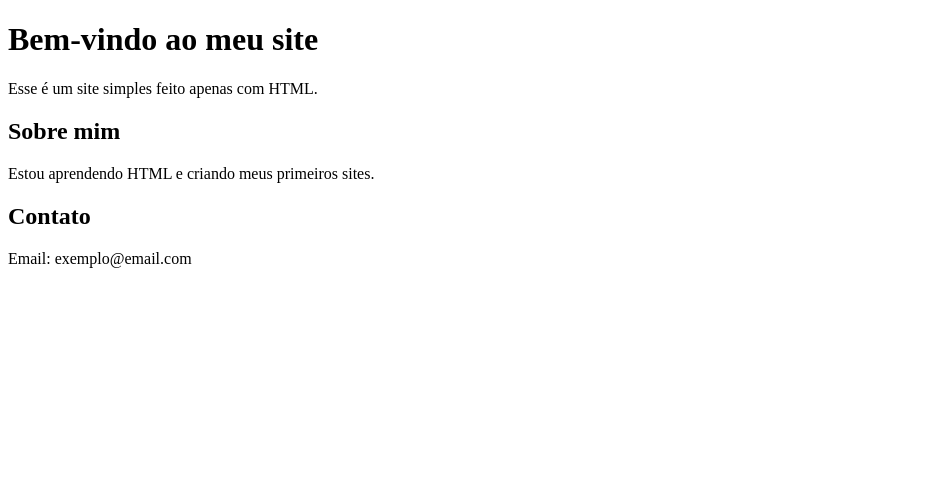
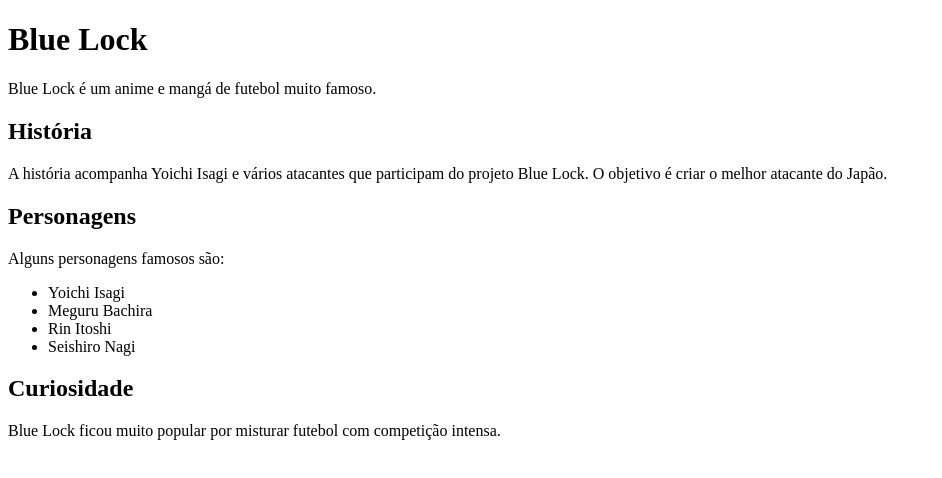
Before and after one commit to Gugutspx/gustavocarvalho.github.io, a plain HTML site: page Index.html in a window 1280 px wide. Shown: the whole page, without its empty margins (0-942 px from the left). Drawn offline with Linux system fonts and the light colour scheme.

Commit message:
Atualizar o Index.html

```diff
--- a/Index.html
+++ b/Index.html
@@ -1,23 +1,37 @@
 <!DOCTYPE html><html>
 <head>
-    <title>Meu Site</title>
+    <title>Blue Lock</title>
 </head>
-<body><h1>Bem-vindo ao meu site</h1>
+<body><h1>Blue Lock</h1>
 
 <p>
-    Esse é um site simples feito apenas com HTML.
+    Blue Lock é um anime e mangá de futebol muito famoso.
 </p>
 
-<h2>Sobre mim</h2>
+<h2>História</h2>
 
 <p>
-    Estou aprendendo HTML e criando meus primeiros sites.
+    A história acompanha Yoichi Isagi e vários atacantes que participam do projeto Blue Lock.
+    O objetivo é criar o melhor atacante do Japão.
 </p>
 
-<h2>Contato</h2>
+<h2>Personagens</h2>
 
 <p>
-    Email: exemplo@email.com
+    Alguns personagens famosos são:
+</p>
+
+<ul>
+    <li>Yoichi Isagi</li>
+    <li>Meguru Bachira</li>
+    <li>Rin Itoshi</li>
+    <li>Seishiro Nagi</li>
+</ul>
+
+<h2>Curiosidade</h2>
+
+<p>
+    Blue Lock ficou muito popular por misturar futebol com competição intensa.
 </p>
 
 </body>
```
